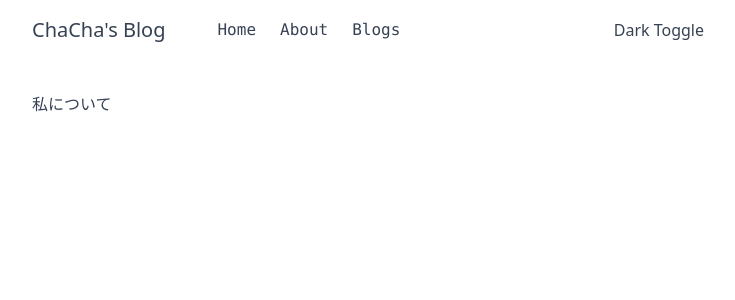
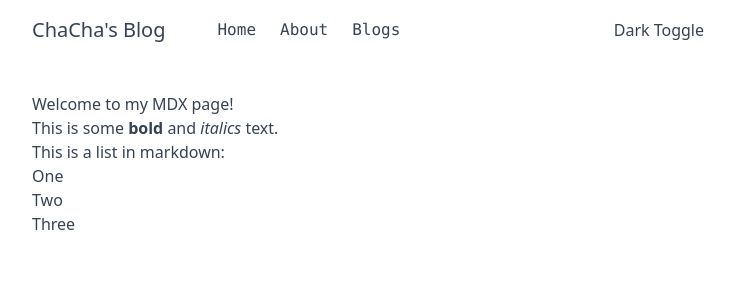
Before and after one commit to ChaChaCha777/my-mdx-blog, a Next.js app: page /about in a window 1280 px wide. Shown: the top 300 px of the page, without its empty margins (272-1007 px from the left). Built offline with nearby package versions, Linux system fonts and the light colour scheme.

Commit message:
mdxファイルのテスト

```diff
--- a/app/about/page.js
+++ /dev/null
@@ -1,7 +0,0 @@
-function AboutPage() {
-    return (
-        <>私について</>
-    )
-}
-
-export default AboutPage;
--- /dev/null
+++ b/app/about/page.mdx
@@ -0,0 +1,9 @@
+# Welcome to my MDX page!
+
+This is some **bold** and _italics_ text.
+
+This is a list in markdown:
+
+- One
+- Two
+- Three
--- /dev/null
+++ b/mdx-components.jsx
@@ -0,0 +1,6 @@
+
+const components = {}
+
+export function useMDXComponents() {
+  return components
+}
--- a/next.config.mjs
+++ b/next.config.mjs
@@ -1,6 +1,15 @@
+import createMDX from '@next/mdx'
+
 /** @type {import('next').NextConfig} */
 const nextConfig = {
-  /* config options here */
-};
+  // Configure `pageExtensions` to include markdown and MDX files
+  pageExtensions: ['js', 'jsx', 'md', 'mdx', 'ts', 'tsx'],
+  // Optionally, add any other Next.js config below
+}
 
-export default nextConfig;
+const withMDX = createMDX({
+  // Add markdown plugins here, as desired
+})
+
+// Merge MDX config with Next.js config
+export default withMDX(nextConfig)
```
Also changed, not shown: package.json (+8 -4 lines), 1 other file (tests, documents, lock files or other folders).
